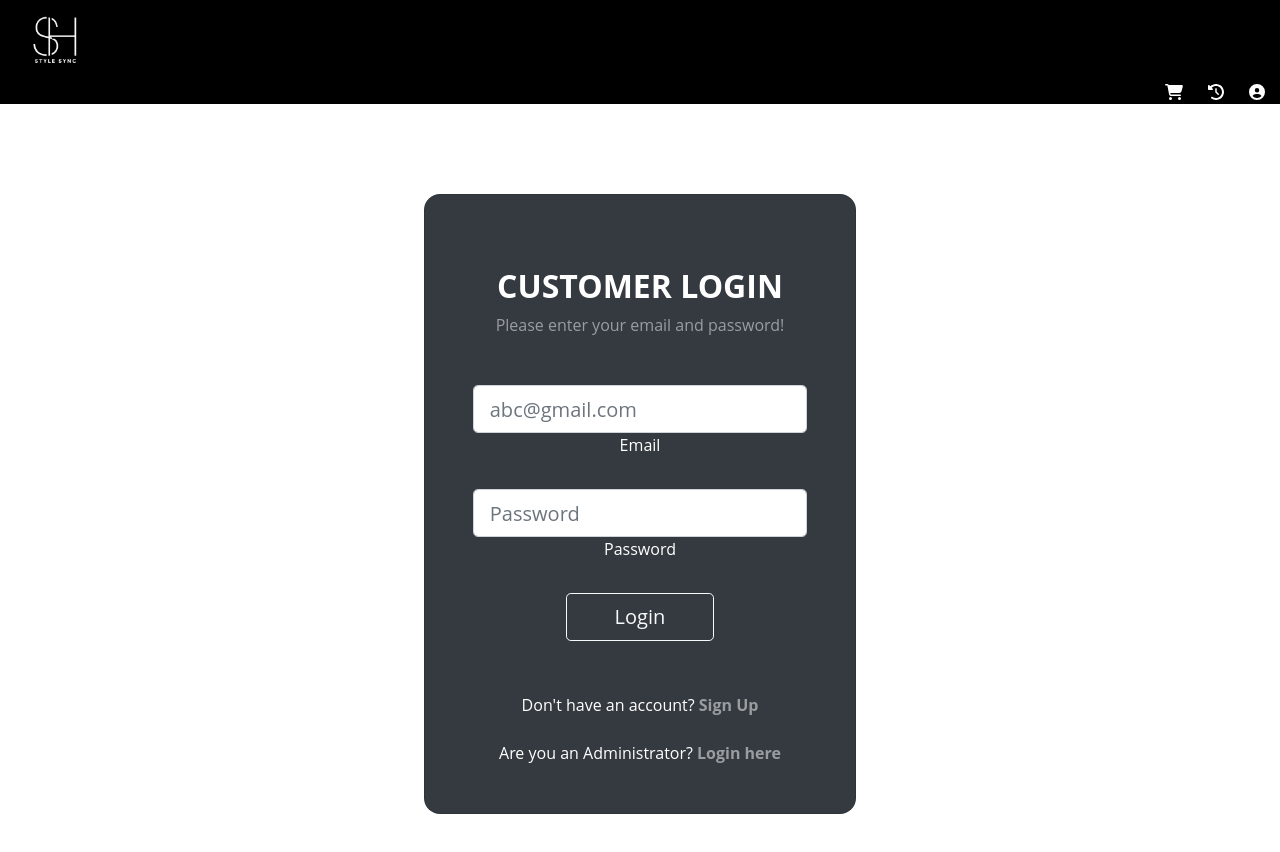
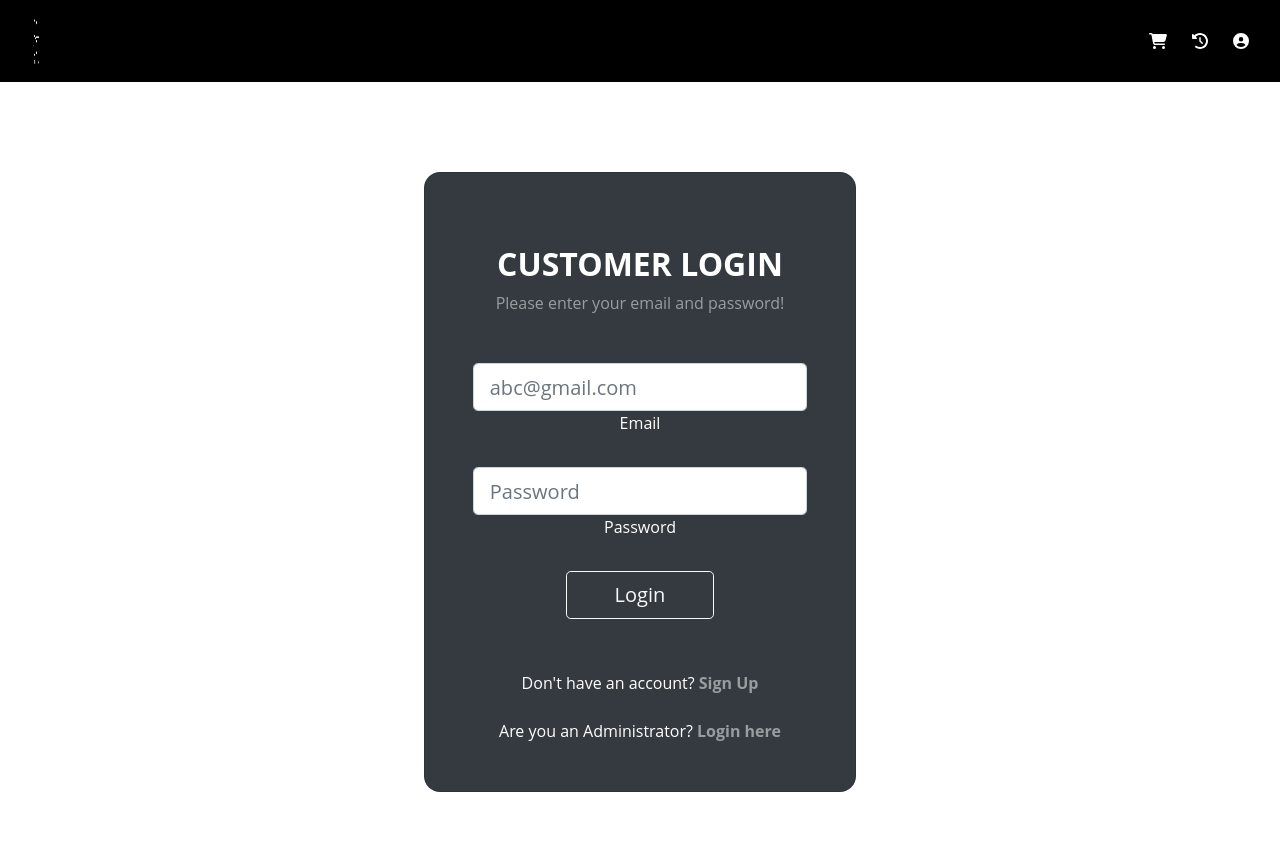
Before and after one commit to Sathira-Wijeratne/StyleSync-Solutions, a React (Create React App) app in the folder frontend/: page / in a window 1280 px wide. Shown: the top 852 px of the page. Built offline with nearby package versions, Linux system fonts and the light colour scheme; the HTML template or start-up script is replaced by a standard one.

Commit message:
commit header.js modifications

```diff
--- a/frontend/src/components/Header.js
+++ b/frontend/src/components/Header.js
@@ -1,54 +1,97 @@
-import React from "react";
+import React, { useState } from "react";
 import logo from "../images/logo.png";
 import { FontAwesomeIcon } from "@fortawesome/react-fontawesome";
 import {
   faCartShopping,
   faClockRotateLeft,
-  faCircleUser
-
+  faUserCircle,
 } from "@fortawesome/free-solid-svg-icons";
 
 export default function Header() {
+  const [showDropdown, setShowDropdown] = useState(false); // State to control dropdown visibility
+
+  // Function to toggle dropdown visibility
+  const toggleDropdown = () => {
+    setShowDropdown(!showDropdown);
+  };
+
   return (
     <div className="container-fluid" style={{ backgroundColor: "black" }}>
-      <div className="row">
+      <table className="borderless">
+        <tbody>
+          <tr>
+            <td>
               <div className="col-md-12 text-left">
                 <img src={logo} width={80} height={80} alt="Logo" />
               </div>
-        <div className="col-md-12 text-end" style={{ justifyContent: "center" }}>
-
+            </td>
+            <td width={1050}></td>
+            <td>
+              <div
+                className="col-md-12 text-end"
+                style={{ justifyContent: "right", display: "flex" }}
+              >
                 <a type="button" href="/cart">
                   <FontAwesomeIcon
                     icon={faCartShopping}
                     shake
-              size="m"
-              style={{ marginLeft: "25px" ,color:"White"}}
+                    size="1x" // Change to "1x" for normal size
+                    style={{ marginLeft: "25px", color: "white" }}
                   />
                 </a>
                 <a type="button" href="/purchaseHistory">
                   <FontAwesomeIcon
                     icon={faClockRotateLeft}
-              size="m"
-              style={{ marginLeft: "25px",color:"White"}}
+                    size="1x" // Change to "1x" for normal size
+                    style={{ marginLeft: "25px", color: "white" }}
                   />
                 </a>
+                <div
+                  onClick={toggleDropdown}
+                  style={{ cursor: "pointer", marginLeft: "25px" }}
+                >
+                  <FontAwesomeIcon
+                    icon={faUserCircle}
+                    size="1x" // Change to "1x" for normal size
+                    style={{ color: "white" }}
+                  />
+                </div>
+                {/* Dropdown menu */}
+                {showDropdown && (
+                  <div className="dropdown" style={{ marginLeft: "25px" }}>
+                    <button
+                      className="btn btn-danger dropdown-toggle"
+                      type="button"
+                      id="dropdownMenuButton"
+                      data-toggle="dropdown"
+                      aria-haspopup="true"
+                      aria-expanded="false"
+                      style={{ backgroundColor: "black", border: "none" }}
+                    >
+                      Sign Out
+                    </button>
+                    <div
+                      className="dropdown-menu"
+                      aria-labelledby="dropdownMenuButton"
+                    >
                       <a
+                        className="dropdown-item"
                         href="/"
                         onClick={() => {
                           sessionStorage.removeItem("sSyncSolRemotsuc");
                           sessionStorage.removeItem("customerEmail");
                         }}
                       >
-             <a type="button">
-            <FontAwesomeIcon
-              icon={faCircleUser}
-              size="m"
-              style={{ marginLeft: "25px", color:"White"}}
-            />
-          </a>
+                        Sign Out
                       </a>
                     </div>
                   </div>
+                )}
+              </div>
+            </td>
+          </tr>
+        </tbody>
+      </table>
     </div>
   );
 }
```
Lines whose indentation alone changed are shown as unchanged.
